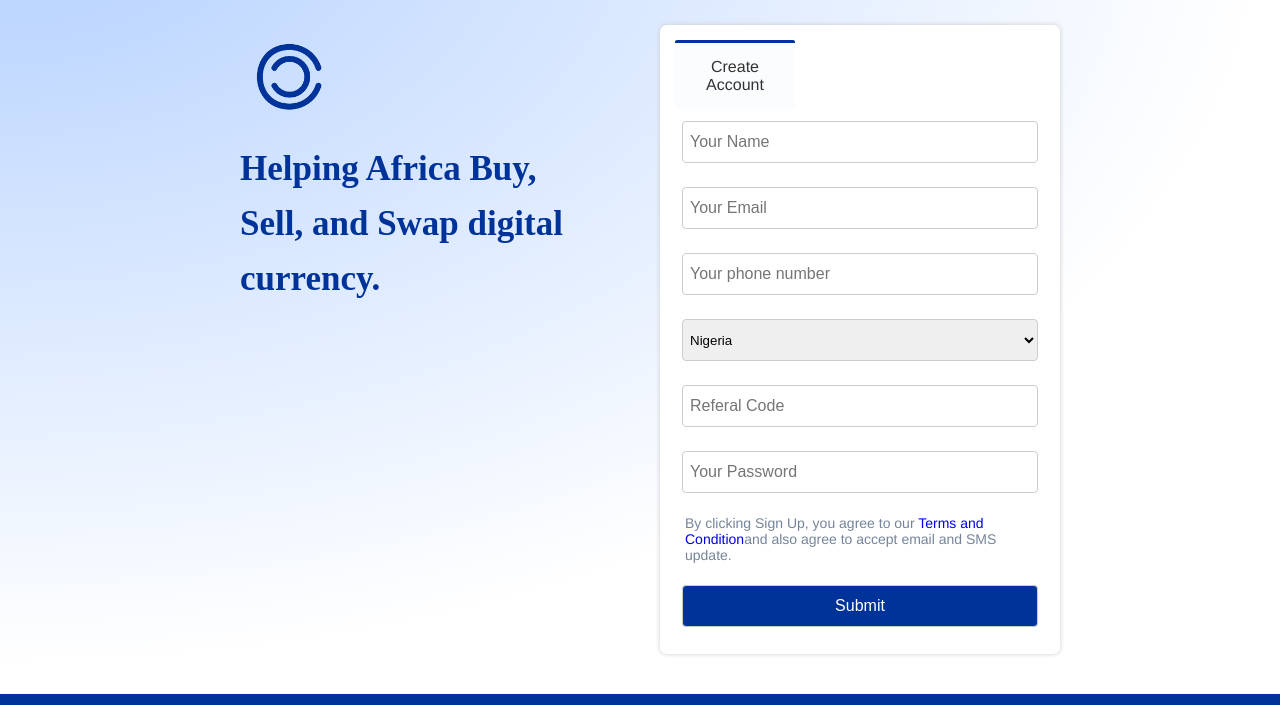
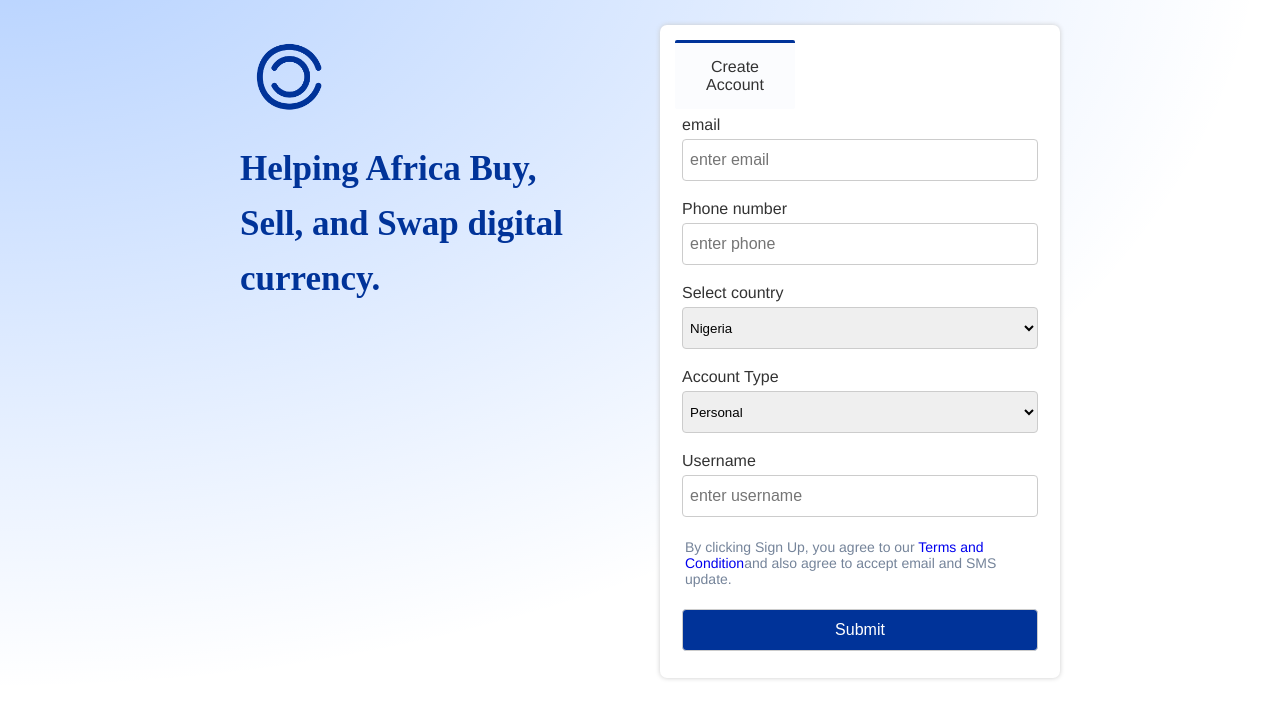
Before and after one commit to Augustine-ebuka/copaly-signup, a plain HTML site: page index.html in a window 1280 px wide. Shown: the part 95-800 px from the top of the page. Drawn offline with Linux system fonts and the light colour scheme.

Commit message:
adjusted form to api field

```diff
--- a/index.html
+++ b/index.html
@@ -110,27 +110,34 @@
                 <form action="">
                     <div class="input-group">
                         <div class="form-control">
-                            <input type="text" class="form-control" placeholder="Your Name" required>
+                            <label for="email">email</label>
+                            <input type="email" class="form-control" placeholder="enter email" required>
                         </div>
                         <div class="form-control">
-                            <input type="email" class="form-control" placeholder="Your Email"  required>
+                            <label for="phone">Phone number</label>
+                            <input type="text" class="form-control" placeholder="enter phone"  required>
                         </div>
+
                         <div class="form-control">
-                            <input type="text" class="form-control" placeholder="Your phone number"  required>
-                        </div>
-                        <div class="form-control">
-                            <select>
-                                <option>Nigeria</option>
-                                <option>South Africa</option>
-                                <option>Congo</option>
-                                <option>Ghana</option>
+                            <label for="country">Select country</label>
+                            <select name="country">
+                                <option value="nigeria">Nigeria</option>
+                                <option value="south africa">South Africa</option>
+                                <option value="congo">Congo</option>
+                                <option value="ghana">Ghana</option>
                             </select>
                         </div>
                         <div class="form-control">
-                            <input type="text" class="form-control" placeholder="Referal Code">
+                            <label for="Account type">Account Type</label>
+                            <select>
+                                <option value="personal">Personal</option>
+                                <option value="business">Business</option>
+                            </select>
                         </div>
+
                         <div class="form-control">
-                            <input type="password" class="form-control" placeholder="Your Password"  required>
+                            <label for="username">Username</label>
+                            <input type="password" class="form-control" placeholder="enter username"  required>
                         </div>
                         <div class="terms"><p>By clicking Sign Up, you agree to our <span><a href="#">Terms and Condition</a></span>and also agree to accept email and SMS update.</p></div>
                         <div class="form-control" >
--- a/style.css
+++ b/style.css
@@ -429,6 +429,10 @@ input, select {
         margin-bottom: 70px;
     }
 }
+label{
+    font-family: "Helvetica Neue", Helvetica, Arial, sans-serif;
+    color: #333333;
+}
 
 
 /************FOOTER SECTION ****************/
```
